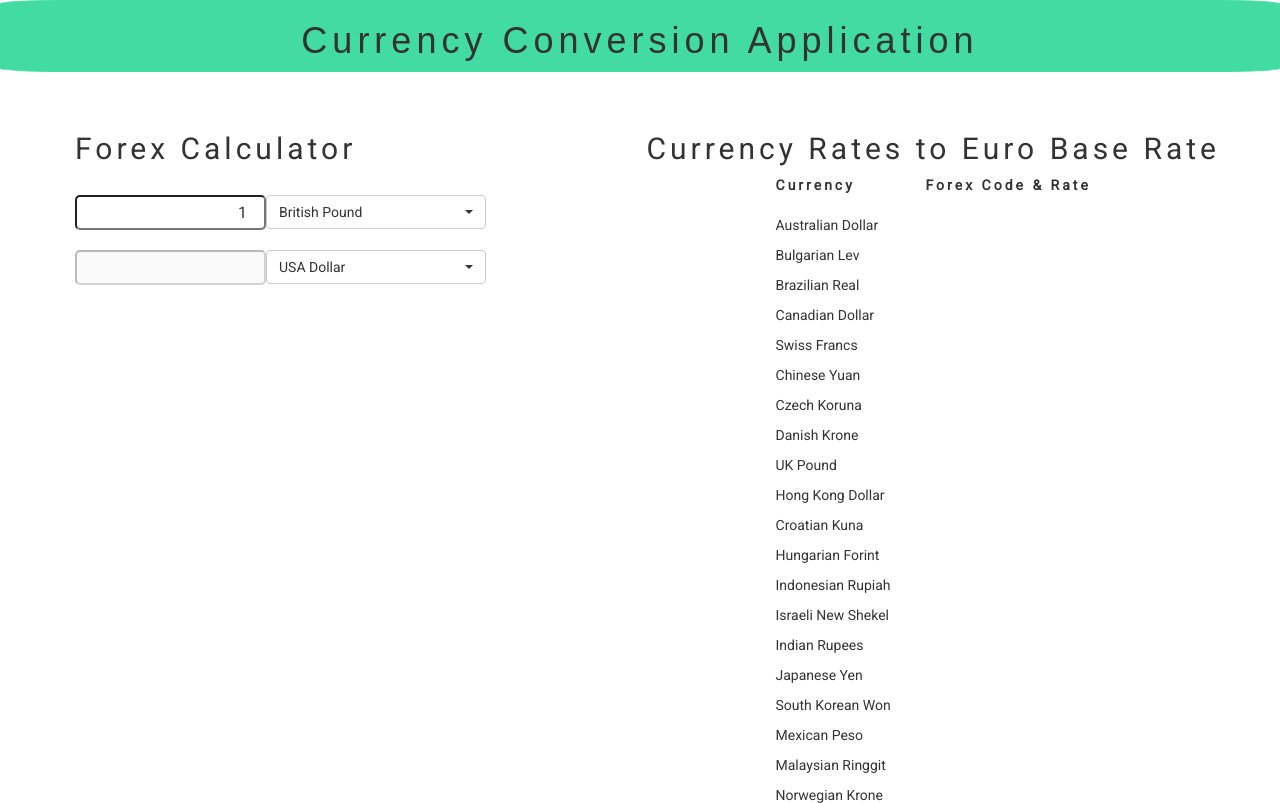
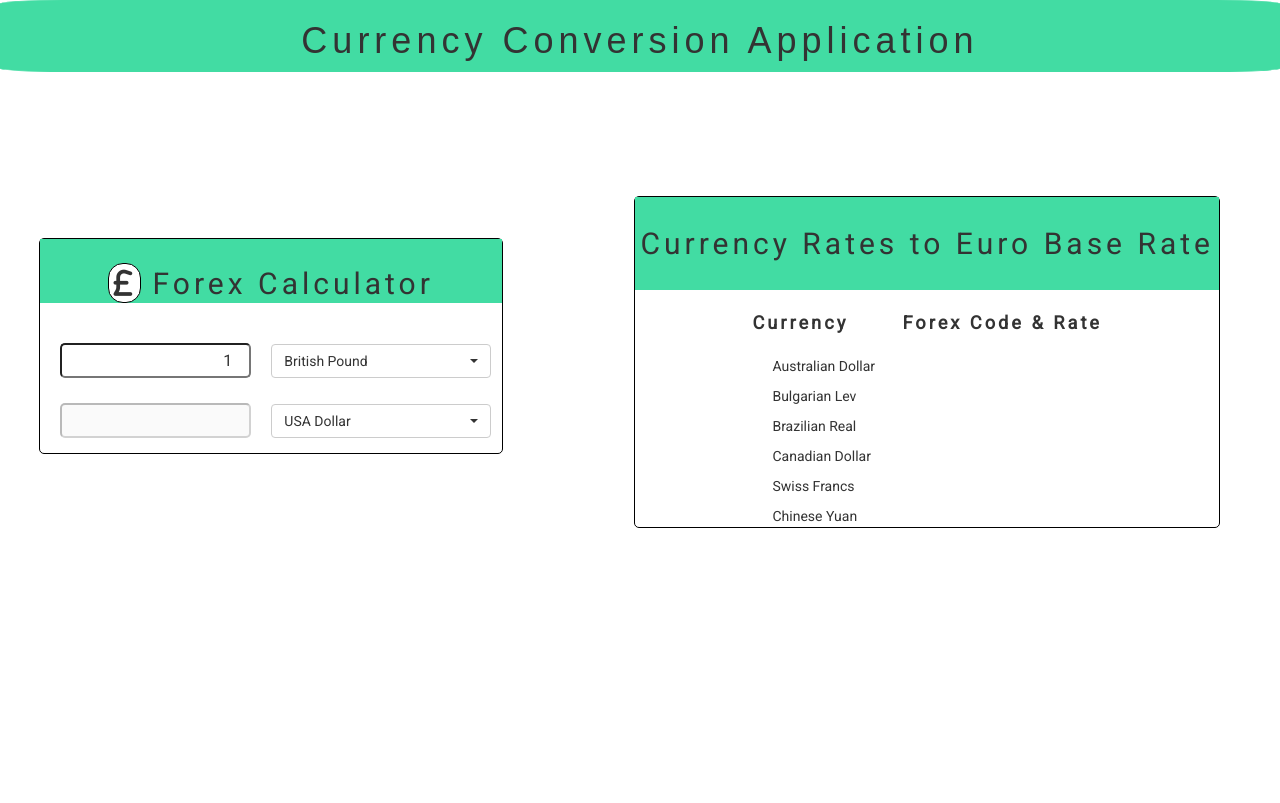
Before and after one commit to payello/currency_modify, a plain HTML site: page index.html in a window 1280 px wide. Shown: the top 803 px of the page. Drawn offline with nearby package versions, Linux system fonts and the light colour scheme; no server answers.

Commit message:
styling changes

```diff
--- a/css/style.css
+++ b/css/style.css
@@ -17,8 +17,17 @@ font-family: 'Roboto', sans-serif;
     font-size: 16px;
     border-radius: 5px;
 }
+
+#date{
+    margin-left: 10%;
+}
+select{
+    margin-bottom: 5px;
+}
 td{
     padding-top: 20px;
+    padding-left: 20px;
+    padding-bottom: 5px;
 }
 .heading {
     text-align: center;
@@ -32,10 +41,63 @@ td{
 }
 h2 {
     letter-spacing: 4px;
-
+    margin-bottom: 20px;
 }
 
 th {
     font-weight: bolder;
     letter-spacing: 3px;
 }
+
+.forexBox{
+    margin-right: -20%;
+    margin-left: -10%;
+    border: 1px black solid;
+    border-radius: 5px;
+    background: #fff;
+    margin-top: 9em;
+
+
+}
+
+.forexTitle{
+    text-align: center;
+    height: 30%;
+    background: #42DCA3;
+    padding-top: 1%;
+
+}
+.forexTitle i{
+    background: #fff;
+    padding: 4px;
+    border-radius: 15px;
+    border: 1px solid #000;
+}
+
+.rate-table{
+    overflow:scroll;
+    height: 15.5em;
+    width: 100%;
+    overflow:auto;
+}
+.rate-table-box{
+    margin-top: 6em;
+    border: 1px solid black;
+    border-radius: 5px;
+}
+.forexTitle-table{
+    text-align: center;
+    height: 30%;
+    background: #42DCA3;
+    margin-top:  0;
+    padding-top: 1em;
+    padding-bottom: 1em;
+    padding-left: 5px;
+    padding-right: 5px;
+    vertical-align: middle;
+}
+.table-heading
+{
+    font-size: 1.3em;
+
+}
--- a/index.html
+++ b/index.html
@@ -23,12 +23,19 @@
     <div class="container">
         <div class="row">
             <div class="col-lg-4">
-            <h2>Forex Calculator</h2>
-            <table><tr><td>
+                <div class="forexBox">
+                    <div class="forexTitle">
+                    <h2><i class="fa fa-gbp" aria-hidden="true"></i>
+Forex Calculator</h2>
+                    </div>
+                        <table>
+                            <tr>
+                                <td>
                                     <div index="input">
 <!--                Input box for numbers, onkeyup convert() function fromCurrency ID-->
         <input type="number" class="number" id="fromCurrency" min="0" data-bind="value:replyNumber" value="1" onkeyup="convert();"/>
-                </div></td>
+                                    </div>
+                                </td>
 
                                 <td>
         <select size="50" id="from" class="selectpicker" data-show-subtext="true" data-live-search="true" onchange="convert();">
@@ -117,15 +124,19 @@
               </td>
                 </tr>
            </table>
+
+
         <p id="date"></p>
             </div>
-        <div class="pull-right">
+            </div>
+        <div class="rate-table-box pull-right">
 
 
 
-              <h2>Currency Rates to Euro Base Rate</h2>
+              <h2 class="forexTitle-table">Currency Rates to Euro Base Rate</h2>
+            <div class="rate-table">
             <table align="center">
-            <tr>
+            <tr class="table-heading">
                 <th width=150>Currency</th>
                 <th>Forex Code &#38; Rate</th>
             </tr>
@@ -133,11 +144,8 @@
                 <td id="long"></td>
                 <td id="currencyList"></td>
             </tr>
-
-
-
-
             </table>
+                </div>
 <!--
             <div class="table">
                 <div class="row" id="currencyList" class="currencyList"></div>
@@ -148,7 +156,10 @@
     </div>
     </div>
             <script src="https://ajax.googleapis.com/ajax/libs/jquery/1.11.2/jquery.min.js"></script>
+            <script src="https://use.fontawesome.com/98a3d38fec.js"></script>
+
             <script src="https://maxcdn.bootstrapcdn.com/bootstrap/3.3.2/js/bootstrap.min.js"></script>
             <script src="//cdnjs.cloudflare.com/ajax/libs/bootstrap-select/1.6.3/js/bootstrap-select.min.js"></script>
             <script src="js/code.js"></script>
+    </body>
 </html>
```
Lines whose indentation alone changed are shown as unchanged.
